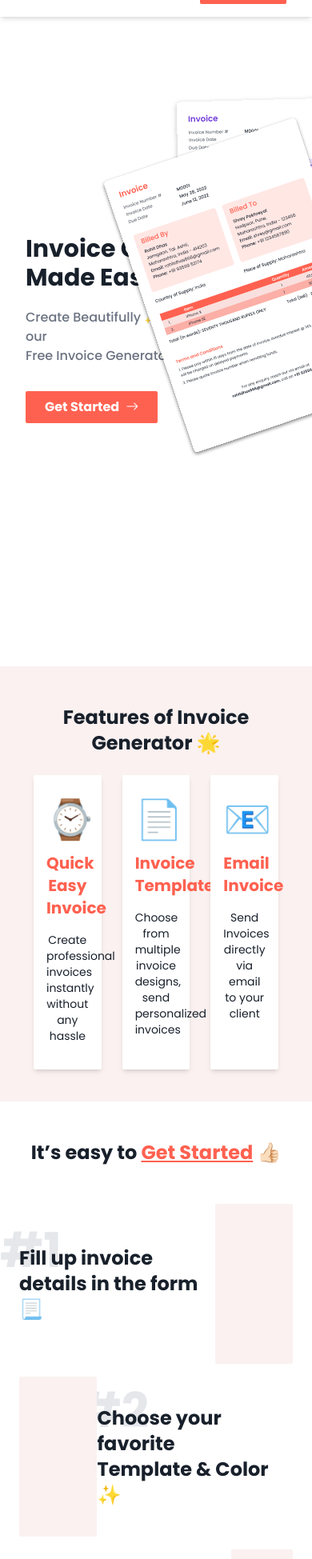
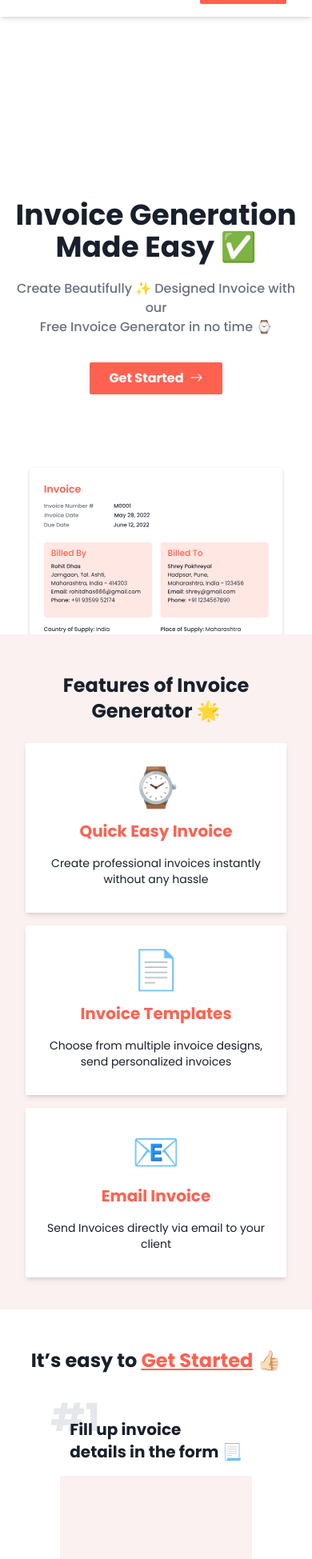
Before and after one commit to rohitdhas/invoicer, a Next.js app: page / in a window 390 px wide. Shown: the part 51-2000 px from the top of the page at 80% size. Built offline with nearby package versions, Linux system fonts and the light colour scheme.

Commit message:
responsive homepage

```diff
--- a/components/layout.jsx
+++ b/components/layout.jsx
@@ -4,7 +4,7 @@
   return (
     <>
       <Navbar />
-      <main className="mt-10">{children}</main>
+      <main className="mt-0 md:mt-10">{children}</main>
     </>
   );
 }
--- a/pages/index.js
+++ b/pages/index.js
@@ -1,6 +1,7 @@
 import Head from "next/head";
+import Image from "next/image";
 import HeroImg from "../public/hero_img.svg";
-import Image from "next/image";
+import MobileHeroImg from "../public/mobile_hero_img.svg";
 
 export default function Home() {
   return (
@@ -10,10 +11,10 @@
       </Head>
       <main>
         {/* Hero Section */}
-        <div className="flex justify-start align items-center pl-8 overflow-hidden relative h-screen">
-          <div>
+        <div className="flex md:justify-start justify-center align items-center px-4 md:px-0 md:pl-8 overflow-hidden relative h-screen">
+          <div className="md:text-left text-center">
             <div className="text-black">
-              <h2 className="xl:text-6xl md:text-5xl text-3xl font-bold xl:leading-snug">
+              <h2 className="xl:text-6xl md:text-5xl text-4xl font-bold sm:leading-snug md:leading-snug lg:leading-snug xl:leading-snug">
                 <p>Invoice Generation</p>
                 <p>Made Easy ✅</p>
               </h2>
@@ -27,8 +28,16 @@
               <i className="bi bi-arrow-right ml-2"></i>
             </button>
           </div>
-          <div className="translate-x-28 translate-y-24 absolute right-0 top-8">
+          <div className="translate-x-28 translate-y-24 absolute right-0 top-8 hidden md:block">
             <Image height={700} width={600} src={HeroImg} alt="Hero Image" />
+          </div>
+          <div className="absolute top-[75%] visible md:hidden">
+            <Image
+              height={700}
+              width={600}
+              src={MobileHeroImg}
+              alt="Hero Image"
+            />
           </div>
         </div>
         {/* Features Section */}
@@ -36,8 +45,8 @@
           <h3 className="text-2xl font-bold text-black text-center py-6">
             Features of Invoice Generator 🌟
           </h3>
-          <div className="flex justify-evenly">
-            <div className="bg-white shadow-md rounded-sm text-center px-4 py-8 w-[26%]">
+          <div className="flex justify-evenly flex-col md:flex-row">
+            <div className="bg-white shadow-md rounded-sm text-center px-4 py-8 w-full md:w-[26%]">
               <div className="icon text-5xl">⌚</div>
               <h4 className="text-xl font-semibold text-primary-400 my-4">
                 Quick Easy Invoice
@@ -46,7 +55,7 @@
                 Create professional invoices instantly without any hassle
               </p>
             </div>
-            <div className="bg-white shadow-md rounded-sm text-center px-4 py-8 mx-4 w-[26%]">
+            <div className="bg-white shadow-md rounded-sm text-center px-4 py-8 md:mx-4 my-4 md:my-0 w-full md:w-[26%]">
               <div className="icon text-5xl">📄</div>
               <h4 className="text-xl font-semibold text-primary-400 my-4">
                 Invoice Templates
@@ -55,7 +64,7 @@
                 Choose from multiple invoice designs, send personalized invoices
               </p>
             </div>
-            <div className="bg-white shadow-md rounded-sm text-center px-4 py-8 w-[26%]">
+            <div className="bg-white shadow-md rounded-sm text-center px-4 py-8 w-full md:w-[26%]">
               <div className="icon text-5xl">📧</div>
               <h4 className="text-xl font-semibold text-primary-400 my-4">
                 Email Invoice
@@ -73,41 +82,42 @@
             <span className="underline text-primary-400">Get Started</span> 👍🏻
           </h3>
           <div>
-            <div className="flex justify-around align items-center my-4">
+            <div className="flex flex-col justify-center md:flex-row md:justify-around align items-center my-6">
               <div className="relative">
-                <span className="text-6xl font-bold text-gray-200 absolute -left-6 -top-6 z-[-1]">
+                <span className="text-5xl md:text-6xl font-bold text-gray-200 absolute -left-6 -top-6 z-[-1]">
                   #1
                 </span>
-                <p className="text-2xl font-bold text-black">
+                <p className="text-xl md:text-2xl font-bold text-black">
                   <p>Fill up invoice</p>
                   <p>details in the form 📃</p>
                 </p>
               </div>
-              <div className="h-[200px] w-[30%] bg-primary-100 rounded-sm"></div>
+              <div className="h-[200px] w-[70%] md:w-[30%] my-4 md:my-0 bg-primary-100 rounded-sm"></div>
             </div>
-            <div className="flex justify-around align items-center my-4">
-              <div className="h-[200px] w-[30%] bg-primary-100 rounded-sm"></div>
+            <div className="flex flex-col-reverse justify-center md:flex-row md:justify-around align items-center my-6">
+              <div className="h-[200px] w-[70%] md:w-[30%] my-4 md:my-0 bg-primary-100 rounded-sm"></div>
               <div className="relative">
-                <span className="text-6xl font-bold text-gray-200 absolute -left-6 -top-6 z-[-1]">
+                <span className="text-5xl md:text-6xl font-bold text-gray-200 absolute -left-6 -top-6 z-[-1]">
                   #2
                 </span>
-                <p className="text-2xl font-bold text-black">
+                <p className="text-xl md:text-2xl font-bold text-black">
                   <p>Choose your favorite</p>
                   <p>Template & Color ✨</p>
                 </p>
               </div>
             </div>
-            <div className="flex justify-around align items-center my-4">
+            <div className="flex flex-col justify-center md:flex-row md:justify-around align items-center my-6">
               <div className="relative">
-                <span className="text-6xl font-bold text-gray-200 absolute -left-6 -top-6 z-[-1]">
+                <span className="text-5xl md:text-6xl font-bold text-gray-200 absolute -left-6 -top-6 z-[-1]">
                   #3
                 </span>
-                <p className="text-2xl font-bold text-black">
-                  <p>Download the invoice as PDF</p>
-                  <p>or Send it via Email 🎈</p>
+                <p className="text-xl md:text-2xl font-bold text-black">
+                  <p>Download the invoice</p>
+                  <p>as PDF or Send</p>
+                  <p>it via Email 🎈</p>
                 </p>
               </div>
-              <div className="h-[200px] w-[30%] bg-primary-100 rounded-sm"></div>
+              <div className="h-[200px] w-[70%] md:w-[30%] my-4 md:my-0 bg-primary-100 rounded-sm"></div>
             </div>
           </div>
           <div className="flex justify-center">
@@ -117,6 +127,7 @@
           </div>
         </div>
       </main>
+      {/* Footer */}
       <footer className="bg-chocolate-200 flex justify-evenly align items-center px-6 py-6">
         <div className="text-white flex flex-col align items-center">
           <p className="font-medium text-sm">© 2022 Invoicer Pvt. Ltd.</p>
@@ -125,7 +136,7 @@
             <i className="bi bi-twitter"></i>
           </span>
         </div>
-        <div className="text-white font-medium text-center">
+        <div className="hidden md:block text-white font-medium text-center">
           <p className="text-chocolate-100">About Project</p>
           <p className="text-sm mt-2">
             <p>Built 👨‍💻 with Next JS + Tailwind</p>
@@ -142,7 +153,7 @@
             </p>
           </p>
         </div>
-        <div className="text-white font-medium text-center">
+        <div className="hidden md:block text-white font-medium text-center">
           <p className="text-chocolate-100">Contact</p>
           <p className="text-sm mt-2">
             <p>📧 rohitdhas666@gmail.com</p>
```
Also changed, not shown: public/mobile_hero_img.svg (added).
